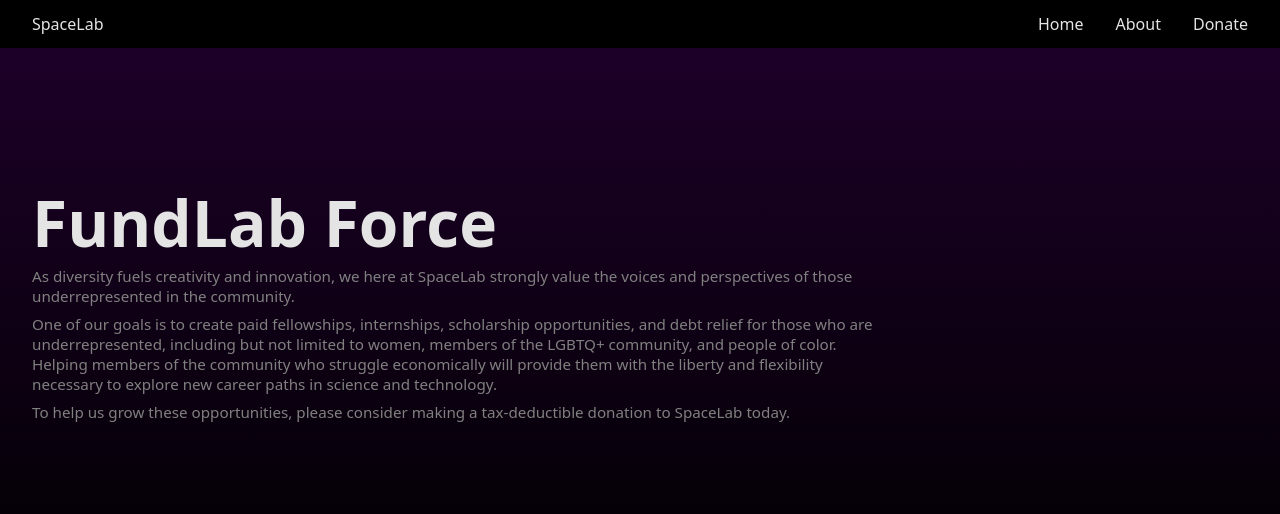
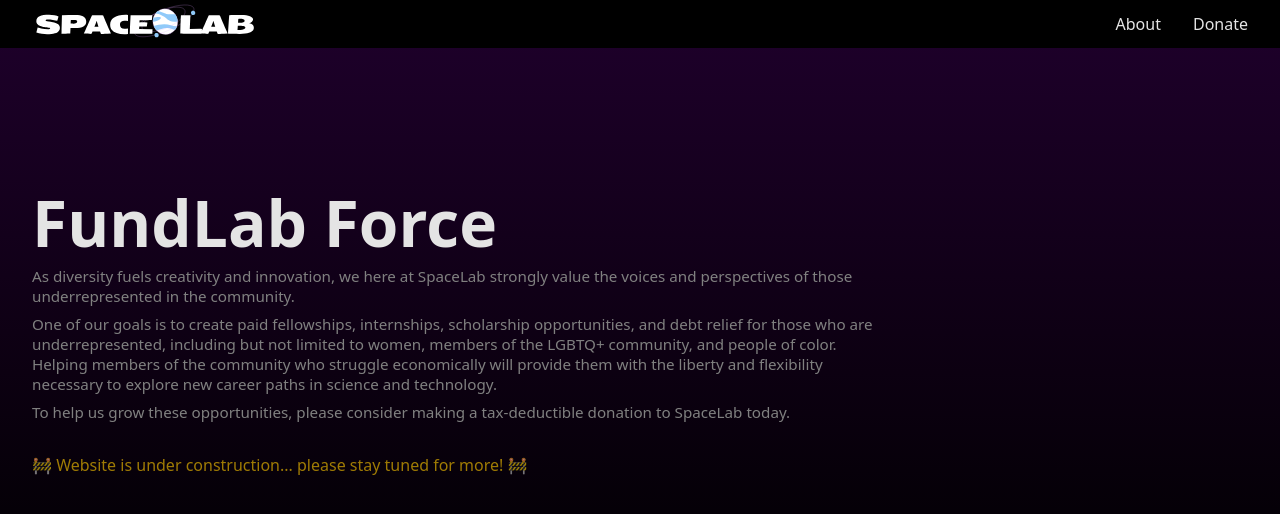
Before and after one commit to spacelabdev/fund_lab_force, a React (Vite) app: page / in a window 1280 px wide. Shown: the top 514 px of the page. Built offline with nearby package versions, Linux system fonts and the light colour scheme.

Commit message:
Adds construction message to Hero. Adds SpaceLab logo to Navbar

```diff
--- a/src/components/Hero/Hero.css
+++ b/src/components/Hero/Hero.css
@@ -25,6 +25,9 @@
     color: gray;
 }
 
-.Hero .hero-content p {
-
+.Hero .construction-note {
+    padding-top: 2rem;
+    /* color: rgb(192, 130, 251); */
+    color: rgba(255, 200, 0, 0.617);
+    font-weight: 300;
 }
--- a/src/components/Hero/Hero.jsx
+++ b/src/components/Hero/Hero.jsx
@@ -15,9 +15,12 @@
                     <p>
                         To help us grow these opportunities, please consider making a tax-deductible donation to SpaceLab today.
                     </p>
+                </div>
+                    <p className='construction-note'>
+                        🚧 Website is under construction... please stay tuned for more! 🚧
+                    </p>
+            </div>
 
-                </div>
-            </div>
         </section>
     )
 }
--- a/src/components/Navbar/Navbar.css
+++ b/src/components/Navbar/Navbar.css
@@ -12,8 +12,12 @@
     gap: 2rem;
 }
 
-.Navbar > ul > li:first-child {
+.Navbar li:first-child {
     margin-right: auto;
+}
+
+.Navbar img {
+    height: 3rem;
 }
 
 .Navbar > ul > li {
--- a/src/components/Navbar/Navbar.jsx
+++ b/src/components/Navbar/Navbar.jsx
@@ -1,11 +1,13 @@
+import Logo from "../../../public/assets/spacelab.svg"
 import './Navbar.css'
 
 export default function Navbar() {
     return (
         <nav className="Navbar">
             <ul>
-                <li>SpaceLab</li>
-                <li>Home</li>
+                <li>
+                    <img src={Logo} alt="logo" />
+                </li>
                 <li>About</li>
                 <li>Donate</li>
             </ul>
```
Also changed, not shown: public/assets/spacelab.svg (added).
